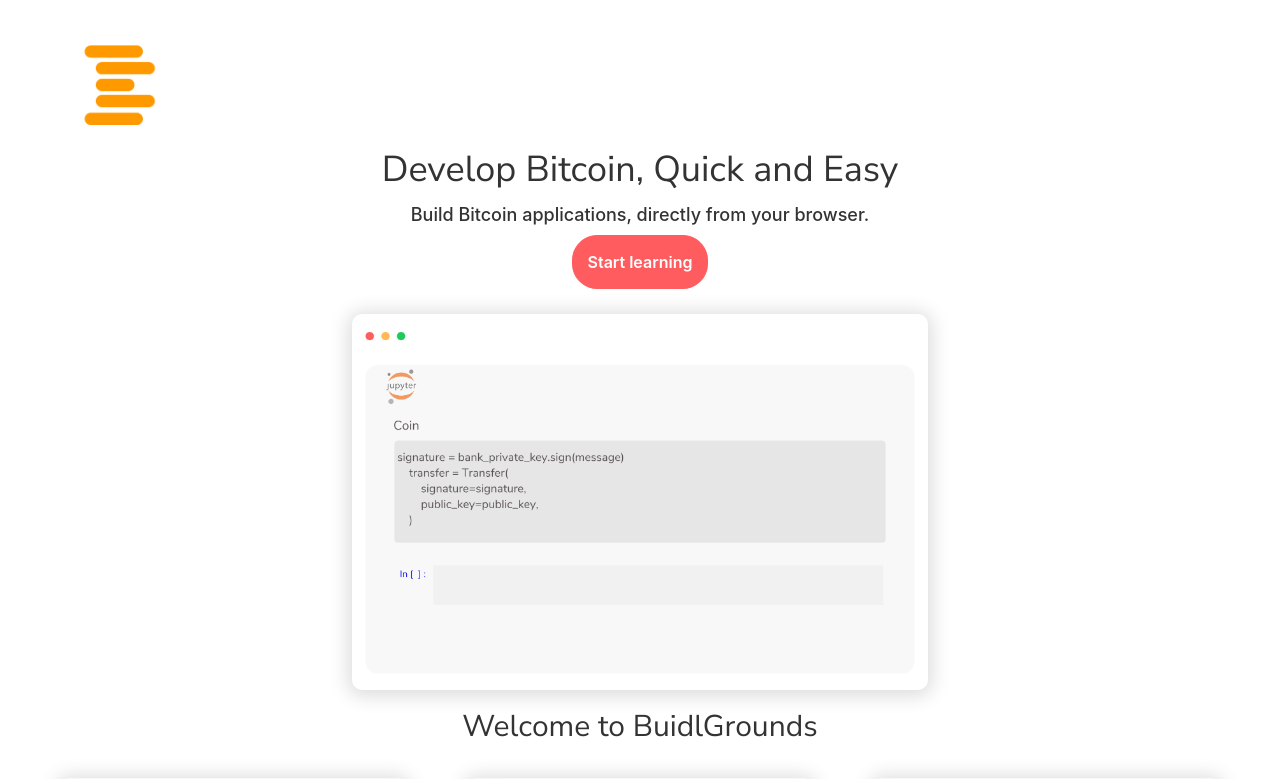
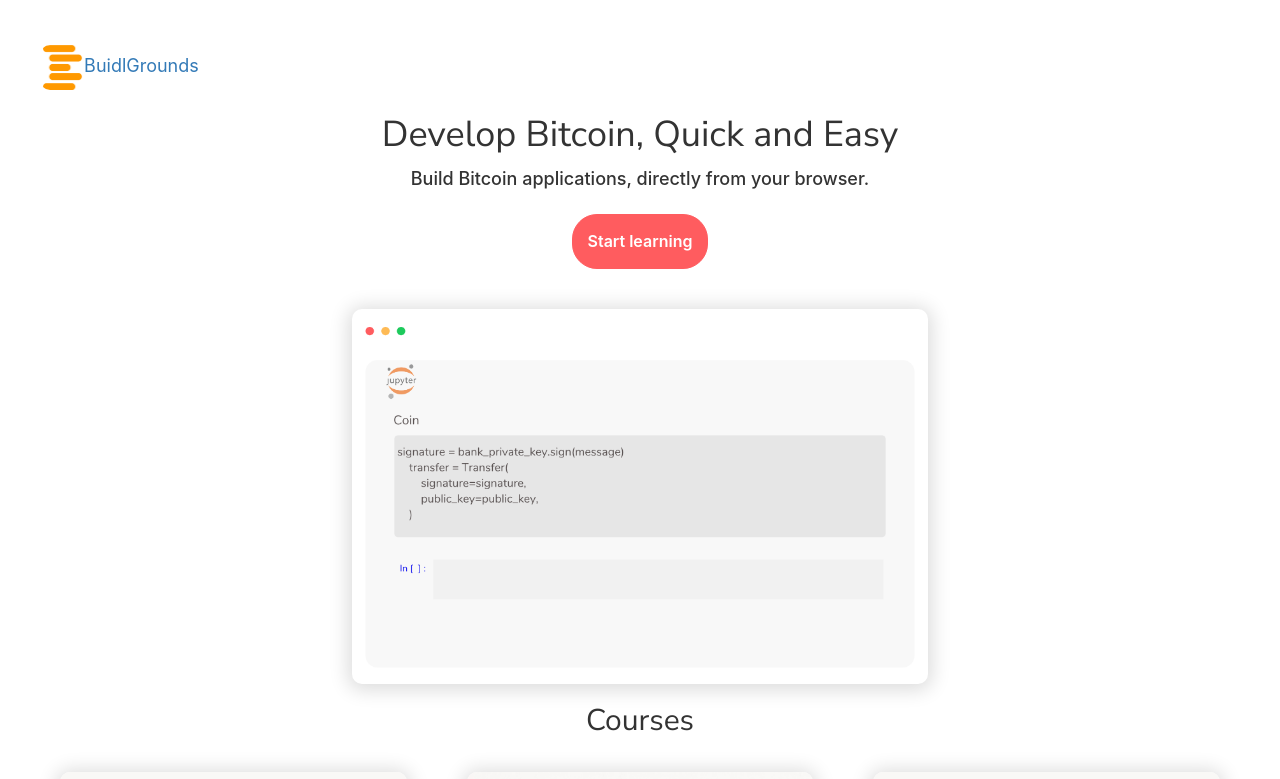
Before and after one commit to luiscarbonell/hackathon.miami-bitcoin-hackathon_2019.buidlgrounds, a React (Create React App) app in the folder client/: page / in a window 1280 px wide. Shown: the top 779 px of the page. Built offline with nearby package versions, Linux system fonts and the light colour scheme.

Commit message:
app.js style

```diff
--- a/client/src/App.css
+++ b/client/src/App.css
@@ -17,6 +17,7 @@
   font-size: calc(10px + 2vmin);
   color: white;
 }
+
 
 
 
@@ -75,6 +76,12 @@ h2 {
   border-color: #FF5C5F;
   padding: 15px;
   border-radius: 25px;
+  margin-top:15px;
+  margin-bottom: 15px;
+
+}
+
+.HowItWorks {
 
 }
 #Lessons{
--- a/client/src/App.js
+++ b/client/src/App.js
@@ -26,11 +26,19 @@ return (
         <div>
           <a id="toLessons" href='#Lessons' role= "button" className= "btn btn-danger"> Start learning</a>
         </div>
+
         <div className= " img">
           <img src= {Banner}/>
           <p></p>
           <p></p>
-          <h2>Welcome to BuidlGrounds</h2>
+        </div>
+
+        <div className="HowItWorks col-md-12">
+
+        </div>
+
+        <div>
+        <h2>Courses</h2>
         </div>
 
 
--- a/client/src/Navbar.js
+++ b/client/src/Navbar.js
@@ -10,10 +10,11 @@ class Navbar extends Component {
     return (
       <div className="Nav">
         <div className="col-xs-12">
-          <div className="col-xs-2">
+          <div className="col-xs-2" style={{fontSize: "large", color: "black"}}>
           <a href="/">
 
-          <img style={{ boxShadow: 'none', marginBottom: '25px'}} src={logo} />
+          <img style={{ boxShadow: 'none', marginBottom: '25px' , width: '25%'}} src={logo} />
+            BuidlGrounds
           </a>
           </div>
         </div>
```
